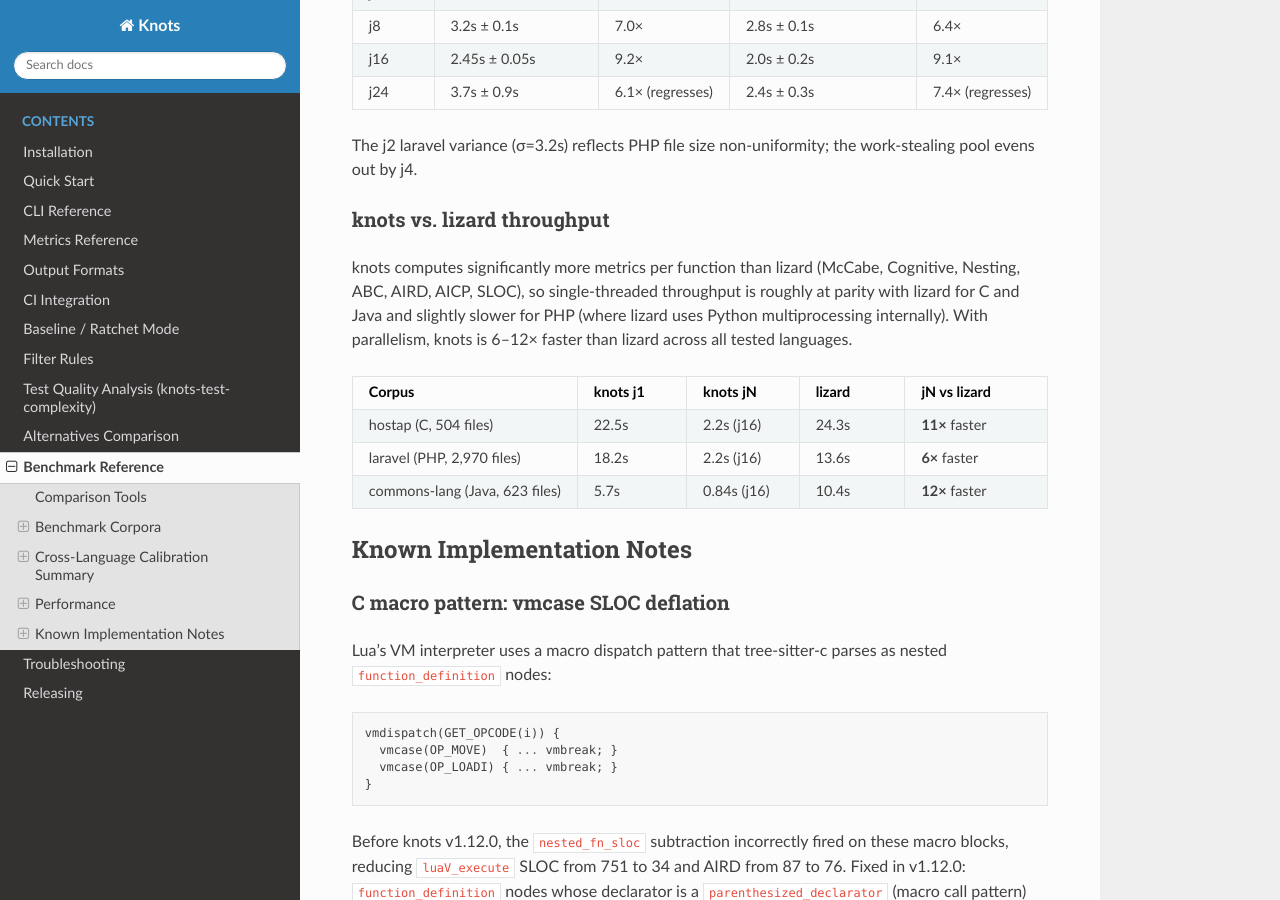
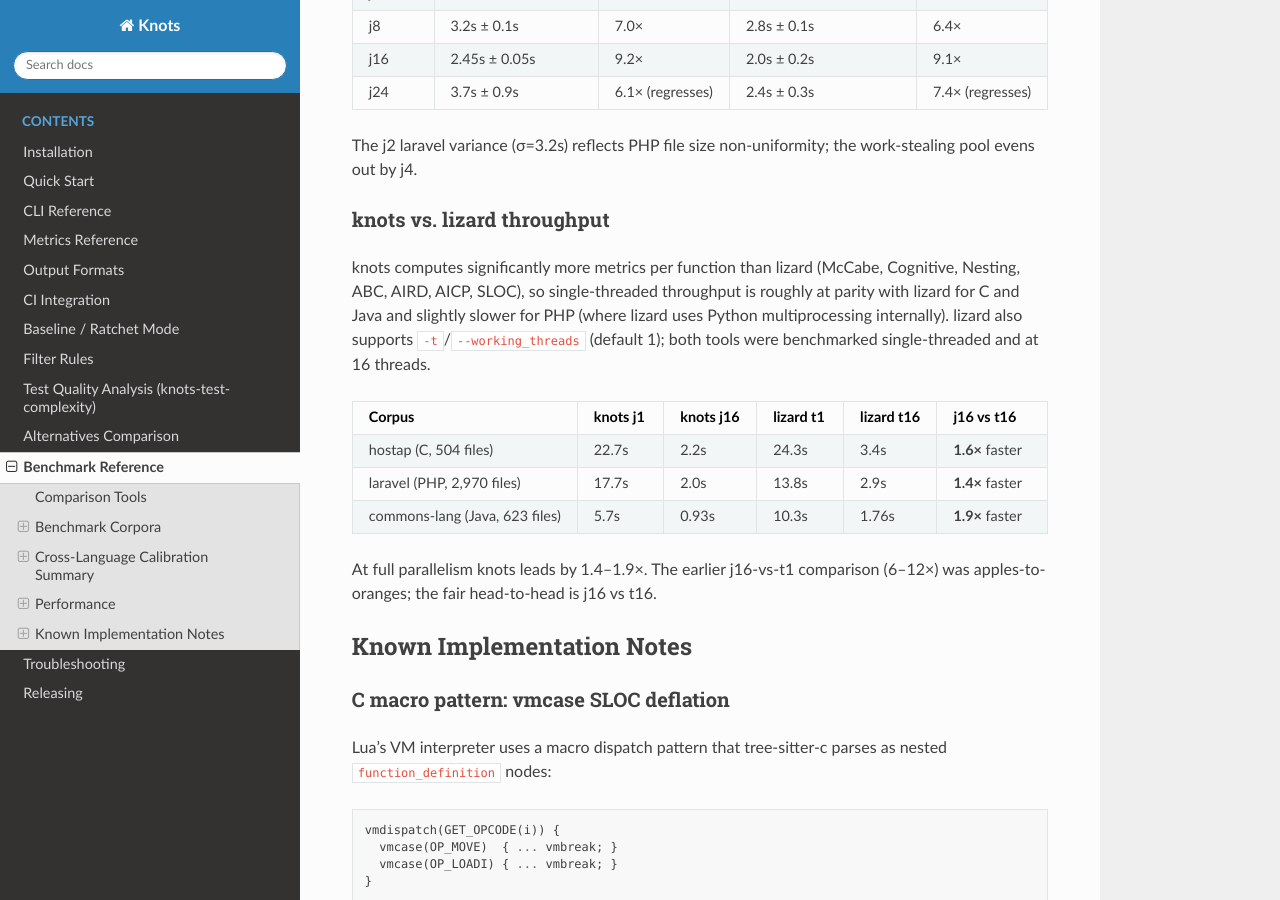
Before and after one commit to brandon-arrendondo/knots, a Sphinx documentation site: the page built from docs/benchmarks.rst, in a window 1280 px wide and 900 px high, scrolled down 3272 px. Built offline with Sphinx 7.4.7 and the Read the Docs theme 3.1.0, drawn with Linux system fonts in a browser that asks for light colours.

Commit message:
docs(benchmark): add lizard -t16 to cross-tool comparison
Re-ran cross-tool benchmark with lizard at --working_threads 16 alongside
knots -j16. Fair head-to-head: knots j16 is 1.4–1.9× faster than lizard t16
across C/PHP/Java. Previous j16-vs-t1 comparison (6–12×) was apples-to-oranges.

Co-Authored-By: Claude Sonnet 4.6 <noreply@anthropic.com>

```diff
--- a/docs/benchmarks.rst
+++ b/docs/benchmarks.rst
@@ -361,33 +361,41 @@ knots vs. lizard throughput
 knots computes significantly more metrics per function than lizard (McCabe,
 Cognitive, Nesting, ABC, AIRD, AICP, SLOC), so single-threaded throughput is
 roughly at parity with lizard for C and Java and slightly slower for PHP (where
-lizard uses Python multiprocessing internally).  With parallelism, knots is
-6–12× faster than lizard across all tested languages.
+lizard uses Python multiprocessing internally).  lizard also supports
+``-t``/``--working_threads`` (default 1); both tools were benchmarked
+single-threaded and at 16 threads.
 
 .. list-table::
    :header-rows: 1
-   :widths: 25 15 15 15 20
+   :widths: 22 12 12 12 12 18
 
    * - Corpus
      - knots j1
-     - knots jN
-     - lizard
-     - jN vs lizard
+     - knots j16
+     - lizard t1
+     - lizard t16
+     - j16 vs t16
    * - hostap (C, 504 files)
-     - 22.5s
-     - 2.2s (j16)
+     - 22.7s
+     - 2.2s
      - 24.3s
-     - **11×** faster
+     - 3.4s
+     - **1.6×** faster
    * - laravel (PHP, 2,970 files)
-     - 18.2s
-     - 2.2s (j16)
-     - 13.6s
-     - **6×** faster
+     - 17.7s
+     - 2.0s
+     - 13.8s
+     - 2.9s
+     - **1.4×** faster
    * - commons-lang (Java, 623 files)
      - 5.7s
-     - 0.84s (j16)
-     - 10.4s
-     - **12×** faster
+     - 0.93s
+     - 10.3s
+     - 1.76s
+     - **1.9×** faster
+
+At full parallelism knots leads by 1.4–1.9×.  The earlier j16-vs-t1 comparison
+(6–12×) was apples-to-oranges; the fair head-to-head is j16 vs t16.
 
 Known Implementation Notes
 ===========================
```
